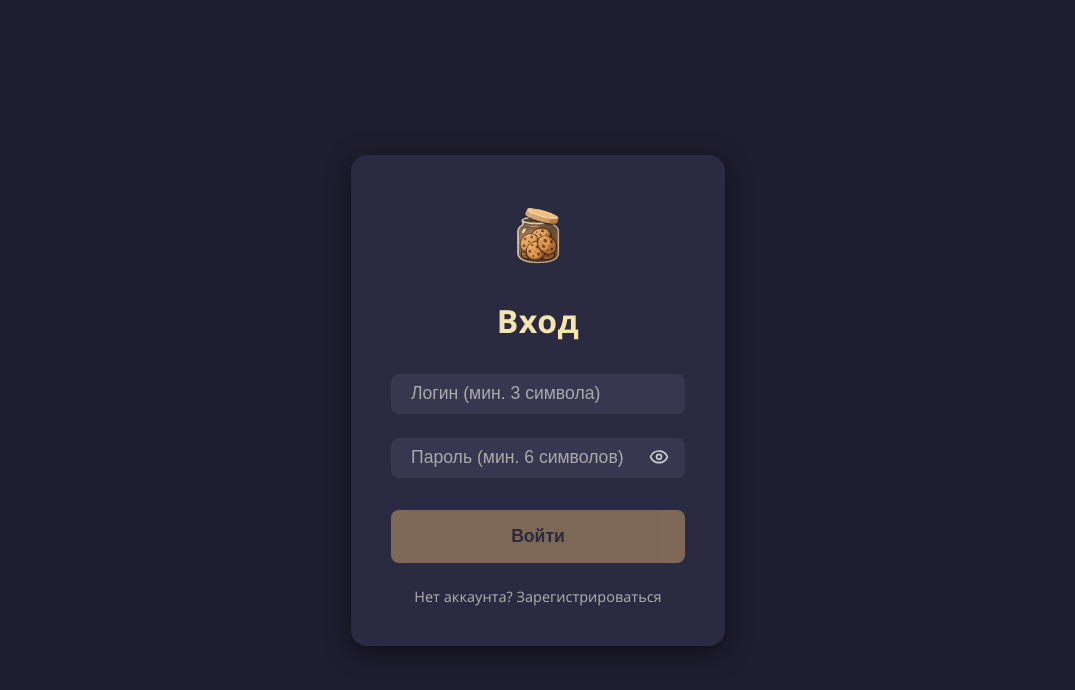
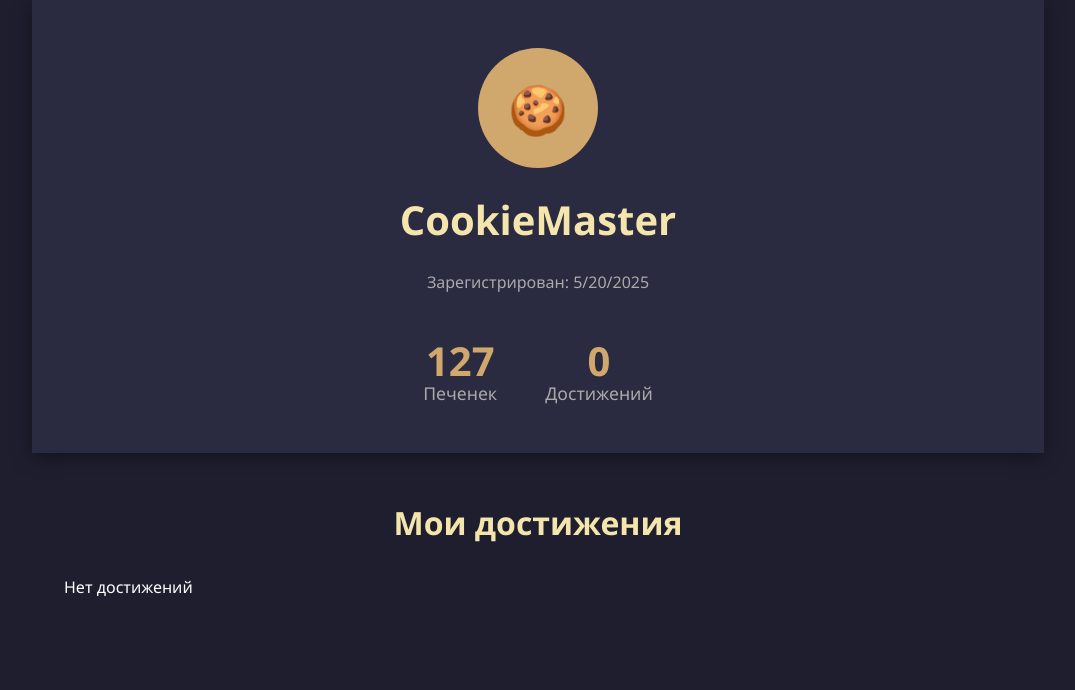
Before and after one commit to qternel/CookieJar, a React (Vite) app in the folder frontend/: page /profile in a window 1280 px wide. Before the commit this address led to /login. Shown: the top 690 px of the page, without its empty margins (102-1177 px from the left). Built offline with nearby package versions, Linux system fonts and the light colour scheme.

Commit message:
Added page for user information

```diff
--- a/frontend/src/App.jsx
+++ b/frontend/src/App.jsx
@@ -2,6 +2,7 @@ import { BrowserRouter as Router, Routes, Route, Navigate } from "react-router-d
 import Login from "./pages/Login/Login";
 import Signup from "./pages/Signup/Signup";
 import Dashboard from "./pages/Dashboard/Dashboard";
+import Profile from "./pages/Profile/Profile";
 
 function App() {
   return (
@@ -10,6 +11,7 @@ function App() {
         <Route path="/login" element={<Login />} />
         <Route path="/signup" element={<Signup />} />
         <Route path="/dashboard" element={<Dashboard />} />
+        <Route path="/profile" element={<Profile />} />
         <Route path="*" element={<Navigate to="/login" />} />
       </Routes>
     </Router>
--- /dev/null
+++ b/frontend/src/pages/Profile/Profile.css
@@ -0,0 +1,168 @@
+/* Сброс стилей и базовая настройка */
+* {
+  box-sizing: border-box;
+  margin: 0;
+  padding: 0;
+}
+
+html, body {
+  width: 100%;
+  overflow-x: hidden; /* Блокируем горизонтальный скролл */
+}
+
+.fullscreenProfile {
+  width: 100%;
+  min-height: 100vh;
+  background: #1e1e2f;
+  color: white;
+  font-family: 'Segoe UI', sans-serif;
+  display: flex;
+  flex-direction: column;
+}
+
+/* Шапка профиля */
+.profileBanner {
+  width: 100%;
+  background: #2a2a40;
+  padding: 3rem 1rem;
+  box-shadow: 0 4px 20px rgba(0, 0, 0, 0.4);
+}
+
+.bannerContent {
+  max-width: 1200px;
+  margin: 0 auto;
+  display: flex;
+  flex-direction: column;
+  align-items: center;
+  gap: 1.5rem;
+}
+
+.avatar {
+  width: 120px;
+  height: 120px;
+  border-radius: 50%;
+  background: #d0a76c;
+  color: #2a2a40;
+  font-size: 3rem;
+  display: flex;
+  align-items: center;
+  justify-content: center;
+}
+
+.profileBanner h1 {
+  font-size: 2.5rem;
+  color: #f3e5ab;
+  margin: 0;
+}
+
+.profileMeta {
+  color: #aaa;
+  font-size: 1rem;
+  margin-bottom: 0.5rem;
+}
+
+.stats {
+  display: flex;
+  gap: 3rem;
+  margin-top: 1rem;
+}
+
+.stat {
+  text-align: center;
+}
+
+.statNumber {
+  display: block;
+  font-size: 2.5rem;
+  font-weight: bold;
+  color: #d0a76c;
+  line-height: 1;
+}
+
+.statLabel {
+  font-size: 1.1rem;
+  color: #aaa;
+}
+
+/* Основной контент */
+.fullWidthContent {
+  width: 100%;
+  padding: 3rem 1rem;
+  flex: 1;
+}
+
+.fullWidthContent h2 {
+  font-size: 2rem;
+  color: #f3e5ab;
+  margin-bottom: 2rem;
+  text-align: center;
+  max-width: 1200px;
+  margin-left: auto;
+  margin-right: auto;
+  padding: 0 1rem;
+}
+
+.achievementsContainer {
+  display: grid;
+  grid-template-columns: repeat(auto-fill, minmax(300px, 1fr));
+  gap: 1.5rem;
+  max-width: 1200px;
+  margin: 0 auto;
+  padding: 0 1rem;
+}
+
+.achievementTile {
+  background: #373750;
+  border-radius: 12px;
+  padding: 1.5rem;
+  display: flex;
+  gap: 1.5rem;
+  align-items: center;
+  transition: all 0.3s ease;
+  min-height: 120px;
+}
+
+.achievementTile:hover {
+  transform: translateY(-5px);
+  box-shadow: 0 8px 25px rgba(0, 0, 0, 0.3);
+}
+
+.achievementEmoji {
+  font-size: 2.5rem;
+  flex-shrink: 0;
+}
+
+.achievementText h3 {
+  font-size: 1.3rem;
+  margin-bottom: 0.5rem;
+}
+
+.achievementText p {
+  color: #aaa;
+  font-size: 0.95rem;
+}
+
+/* Адаптивность */
+@media (max-width: 768px) {
+  .achievementsContainer {
+    grid-template-columns: 1fr;
+  }
+
+  .profileBanner {
+    padding: 2rem 1rem;
+  }
+
+  .avatar {
+    width: 100px;
+    height: 100px;
+    font-size: 2.5rem;
+  }
+
+  .stats {
+    gap: 2rem;
+  }
+
+  .statNumber {
+    font-size: 2rem;
+  }
+}
--- /dev/null
+++ b/frontend/src/pages/Profile/Profile.jsx
@@ -0,0 +1,77 @@
+import { useEffect, useState } from "react"; // TODO: Добавить axios при подключении бэкенда
+import "./Profile.css";
+
+export default function Profile() {
+  // TODO: Заменить моковые данные на запрос к бэкенду
+  const [profileData, setProfileData] = useState({
+    login: "CookieMaster",
+    cookies: 127,
+    joinDate: "2025-05-20T14:30:00Z", // TODO: Получать с бэкенда
+    achievements: [] // TODO: Получать с бэкенда
+  });
+
+  // TODO: Раскомментировать и настроить при подключении бэкенда
+  /*
+  useEffect(() => {
+    const fetchProfile = async () => {
+      try {
+        const response = await axios.get('/api/profile', {
+          withCredentials: true
+        });
+        setProfileData(response.data);
+      } catch (error) {
+        console.error('Ошибка загрузки профиля:', error);
+      }
+    };
+
+    fetchProfile();
+  }, []);
+  */
+
+  return (
+    <div className="fullscreenProfile">
+      {/* Шапка профиля */}
+      <div className="profileBanner">
+        <div className="bannerContent">
+          <div className="avatar">🍪</div>
+          <h1>{profileData.login}</h1>
+
+          <div className="profileMeta">
+            <p>Зарегистрирован: {new Date(profileData.joinDate).toLocaleDateString()}</p>
+          </div>
+
+          <div className="stats">
+            <div className="stat">
+              <span className="statNumber">{profileData.cookies}</span>
+              <span className="statLabel">Печенек</span>
+            </div>
+            <div className="stat">
+              <span className="statNumber">{profileData.achievements.length}</span>
+              <span className="statLabel">Достижений</span>
+            </div>
+          </div>
+        </div>
+      </div>
+
+      {/* Основной контент */}
+      <div className="fullWidthContent">
+        <h2>Мои достижения</h2>
+        <div className="achievementsContainer">
+          {profileData.achievements.length > 0 ? (
+            profileData.achievements.map((achievement, i) => (
+              <div key={i} className="achievementTile">
+                <div className="achievementEmoji">🏆</div>
+                <div className="achievementText">
+                  <h3>{achievement.description}</h3>
+                  <p>Получено: {achievement.date}</p>
+                </div>
+              </div>
+            ))
+          ) : (
+            <p className="noAchievements">Нет достижений</p>
+          )}
+        </div>
+      </div>
+    </div>
+  );
+}
```
Also changed, not shown: 2 other files (tests, documents, lock files or other folders).
